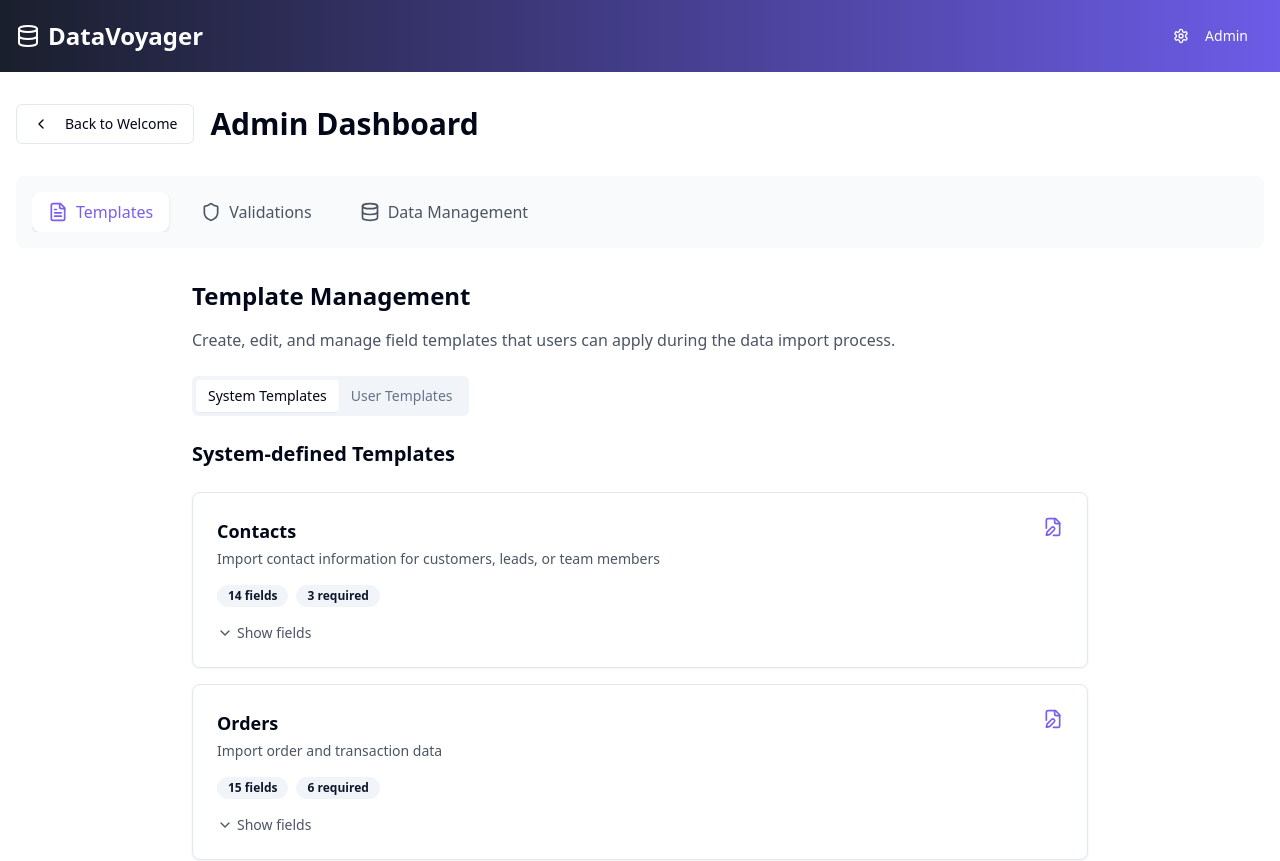
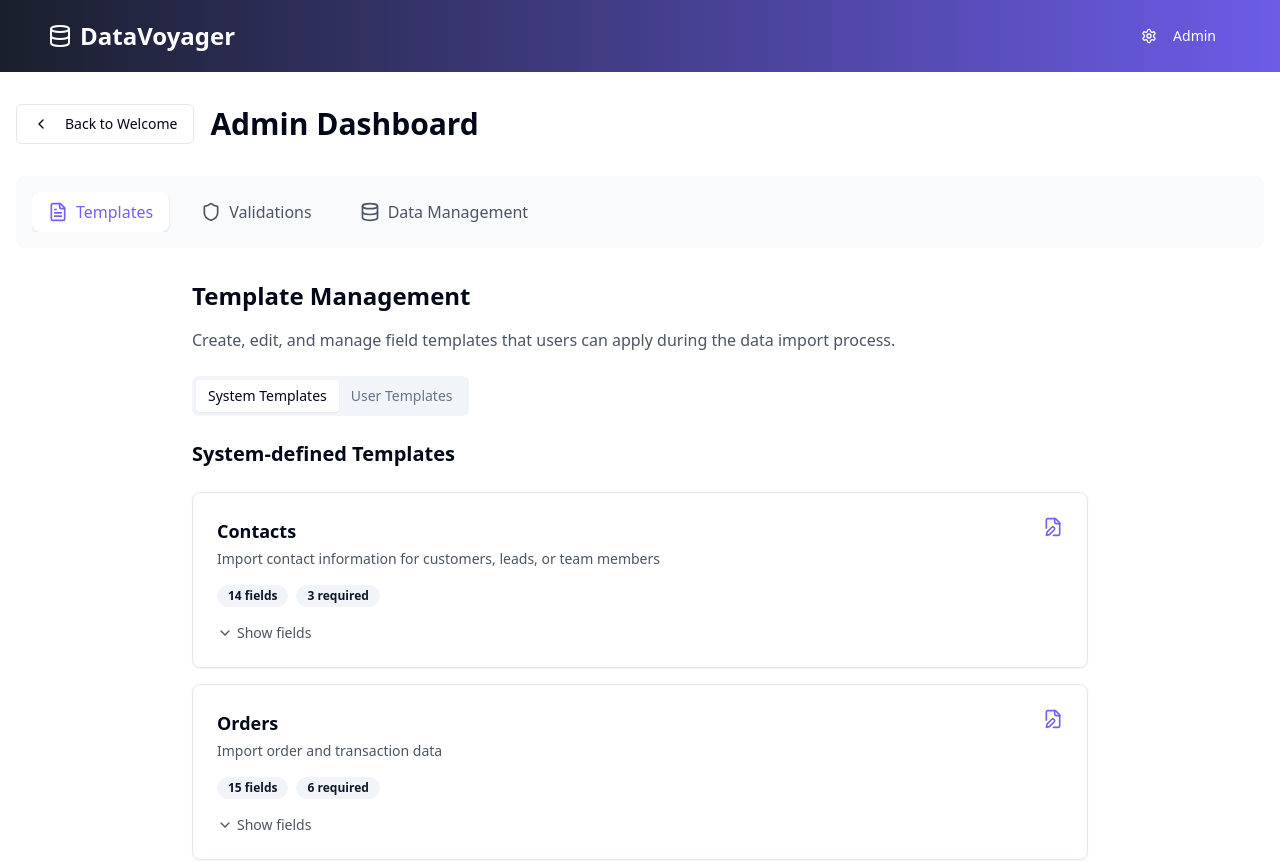
Before and after one commit to Hems546/DataImport-NewUI, a React (Vite) app: page /admin in a window 1280 px wide. Shown: the top 861 px of the page. Built offline with nearby package versions, Linux system fonts and the light colour scheme.

Commit message:
Refactor: Combine header and navigation menus
Combine the header and navigation menus into a single, unified navbar component.

```diff
--- a/src/components/Header.tsx
+++ b/src/components/Header.tsx
@@ -9,18 +9,21 @@ interface HeaderProps {
 
 const Header = ({ currentPage }: HeaderProps) => {
   return (
-    <header className="bg-gradient-to-r from-brand-dark-blue to-brand-purple text-white p-4 flex justify-between items-center">
+    <header className="bg-gradient-to-r from-brand-dark-blue to-brand-purple text-white p-4">
+      <div className="container mx-auto">
+        <div className="flex justify-between items-center">
           <div className="flex items-center space-x-2">
-        <div className="text-2xl font-bold flex items-center gap-2">
+            <Link to="/" className="text-2xl font-bold flex items-center gap-2">
               <svg xmlns="http://www.w3.org/2000/svg" width="24" height="24" viewBox="0 0 24 24" fill="none" stroke="currentColor" strokeWidth="2" strokeLinecap="round" strokeLinejoin="round" className="lucide lucide-database">
                 <ellipse cx="12" cy="5" rx="9" ry="3" />
                 <path d="M3 5v14c0 1.66 4 3 9 3s9-1.34 9-3V5" />
                 <path d="M3 12c0 1.66 4 3 9 3s9-1.34 9-3" />
               </svg>
               DataVoyager
+            </Link>
           </div>
-      </div>
-      <div className="flex items-center space-x-4">
+
+          <nav className="flex items-center space-x-4">
             {currentPage === "import-wizard" && (
               <Button variant="ghost" className="text-white hover:text-white hover:bg-white/20">
                 Import Wizard
@@ -35,6 +38,8 @@ const Header = ({ currentPage }: HeaderProps) => {
                 Admin
               </Button>
             </Link>
+          </nav>
+        </div>
       </div>
     </header>
   );
```
Lines whose indentation alone changed are shown as unchanged.
